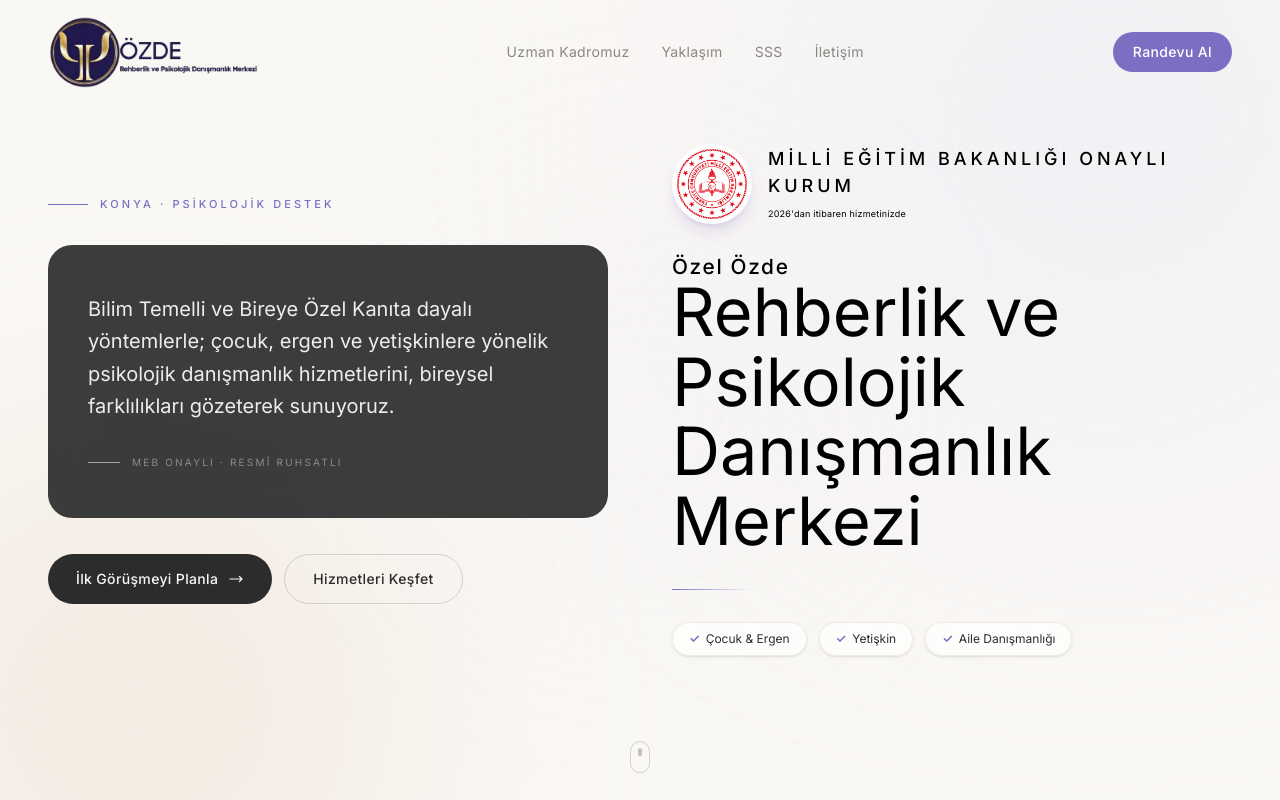
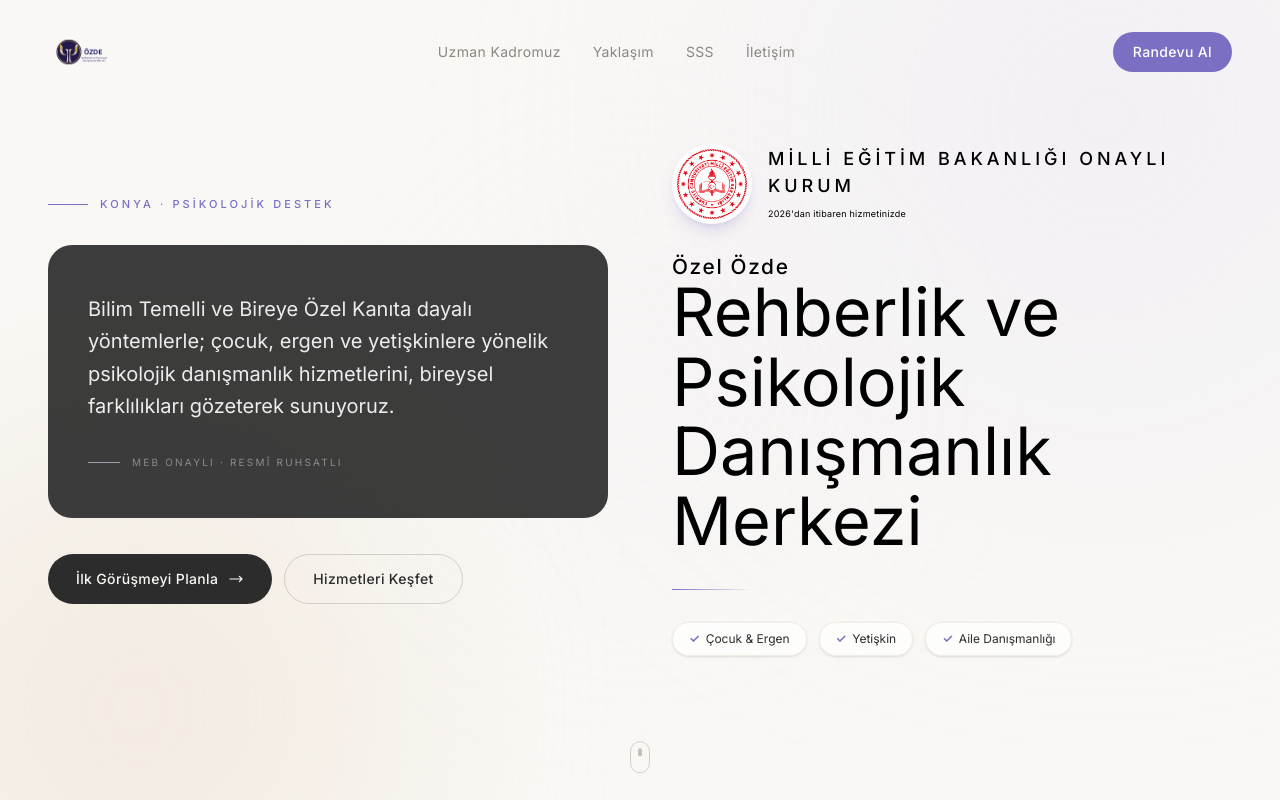
Before and after one commit to sinankerimcanan/psikologwebapp, a Next.js app: page / in a window 1280 px wide. Shown: the top 800 px of the page. Built offline with nearby package versions, Linux system fonts and the light colour scheme.

Commit message:
fix: update logo in Navbar component to new asset

```diff
--- a/app/components/Navbar.tsx
+++ b/app/components/Navbar.tsx
@@ -36,7 +36,7 @@
         {/* Logo */}
         <a href="#" className="flex items-center group">
           <Image
-            src="/assets/logo.png"
+            src="/assets/ozdelogo.png"
             alt="Özde Rehberlik Psikolojik Danışmanlık Merkezi"
             width={170}
             height={48}
```
Also changed, not shown: public/assets/ozdelogo.png (added).
